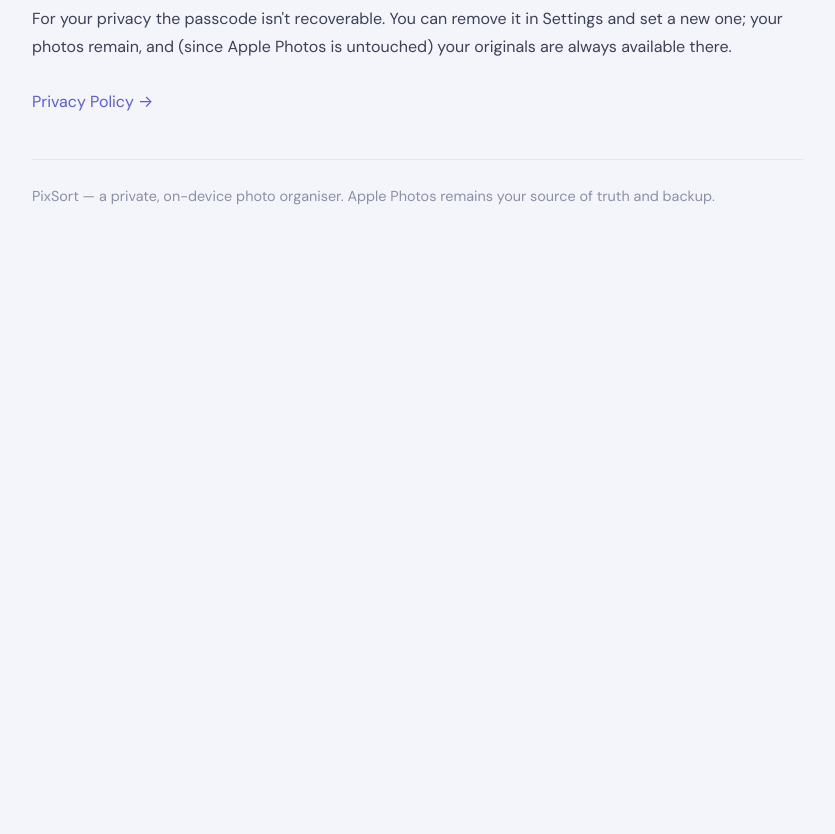
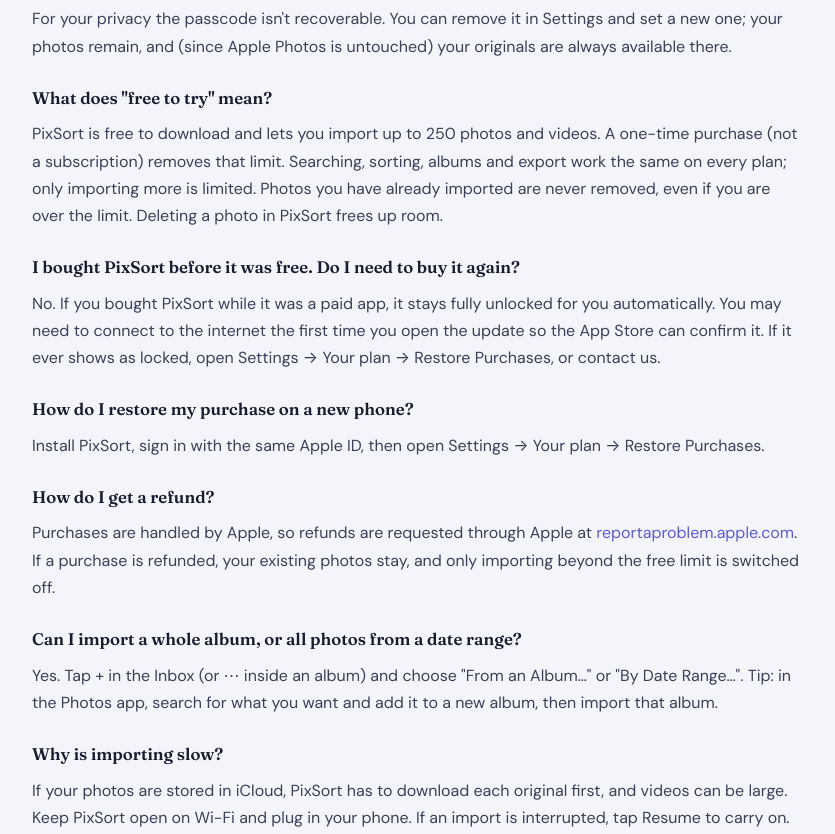
Before and after one commit to top10ae/pixsort-site, a plain HTML site: page support.html in a window 1280 px wide. Shown: the part 1123-1957 px from the top of the page, without its empty margins (222-1057 px from the left). Before the commit the page ends 1429 px from the top, so only its background shows below. Drawn offline with Linux system fonts and the light colour scheme.

Commit message:
Privacy and support: free plan, purchases, typed-place lookup (PixSort 1.4)
Co-Authored-By: Claude Sonnet 5.5 <noreply@anthropic.com>

```diff
--- a/support.html
+++ b/support.html
@@ -72,6 +72,24 @@
   <p class="q">I forgot my hidden-album passcode.</p>
   <p>For your privacy the passcode isn't recoverable. You can remove it in Settings and set a new one; your photos remain, and (since Apple Photos is untouched) your originals are always available there.</p>
 
+  <p class="q">What does "free to try" mean?</p>
+  <p>PixSort is free to download and lets you import up to 250 photos and videos. A one-time purchase (not a subscription) removes that limit. Searching, sorting, albums and export work the same on every plan; only importing more is limited. Photos you have already imported are never removed, even if you are over the limit. Deleting a photo in PixSort frees up room.</p>
+
+  <p class="q">I bought PixSort before it was free. Do I need to buy it again?</p>
+  <p>No. If you bought PixSort while it was a paid app, it stays fully unlocked for you automatically. You may need to connect to the internet the first time you open the update so the App Store can confirm it. If it ever shows as locked, open Settings → Your plan → Restore Purchases, or contact us.</p>
+
+  <p class="q">How do I restore my purchase on a new phone?</p>
+  <p>Install PixSort, sign in with the same Apple ID, then open Settings → Your plan → Restore Purchases.</p>
+
+  <p class="q">How do I get a refund?</p>
+  <p>Purchases are handled by Apple, so refunds are requested through Apple at <a href="https://reportaproblem.apple.com">reportaproblem.apple.com</a>. If a purchase is refunded, your existing photos stay, and only importing beyond the free limit is switched off.</p>
+
+  <p class="q">Can I import a whole album, or all photos from a date range?</p>
+  <p>Yes. Tap + in the Inbox (or ⋯ inside an album) and choose "From an Album…" or "By Date Range…". Tip: in the Photos app, search for what you want and add it to a new album, then import that album.</p>
+
+  <p class="q">Why is importing slow?</p>
+  <p>If your photos are stored in iCloud, PixSort has to download each original first, and videos can be large. Keep PixSort open on Wi-Fi and plug in your phone. If an import is interrupted, tap Resume to carry on.</p>
+
   <p style="margin-top:28px"><a href="privacy-policy.html">Privacy Policy →</a></p>
 
   <p class="foot">PixSort — a private, on-device photo organiser. Apple Photos remains your source of truth and backup.</p>
```
Also changed, not shown: privacy-policy.html (+5 -1 lines).
